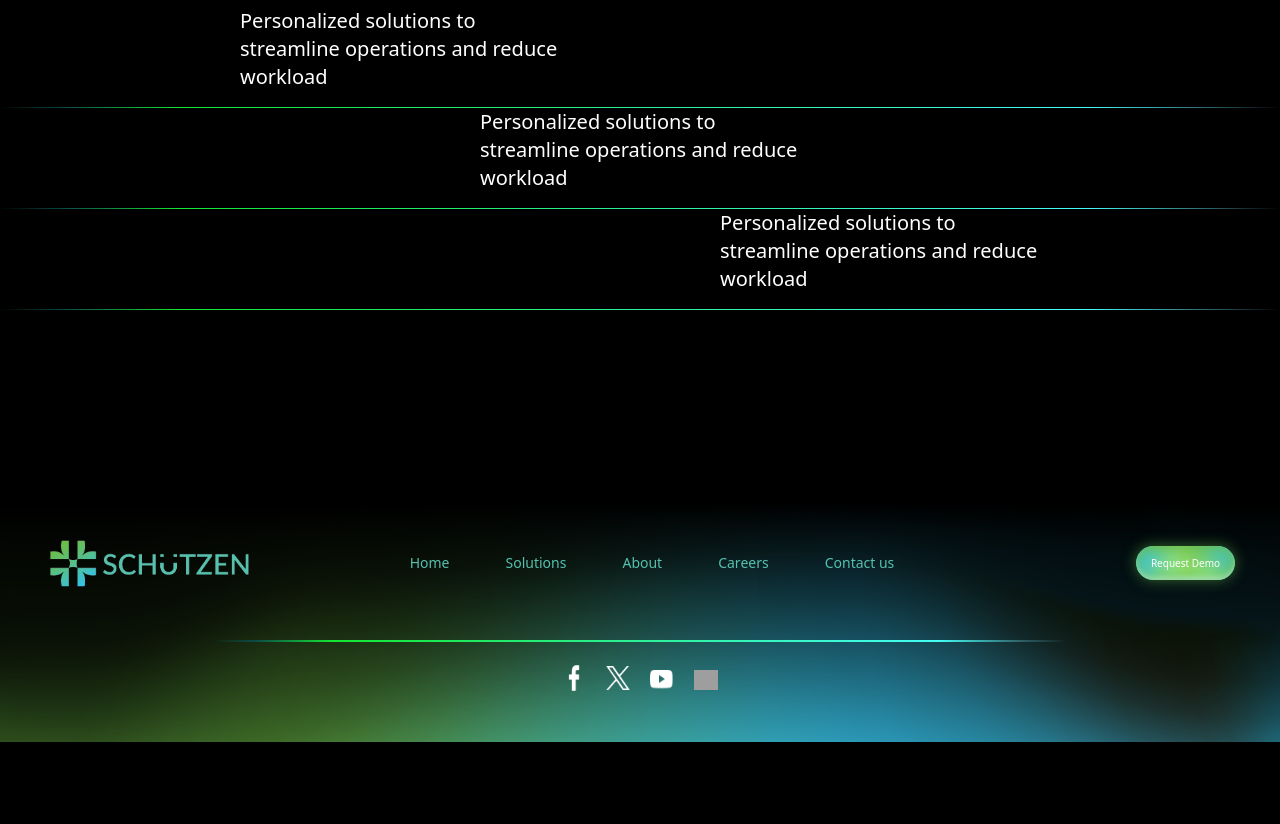
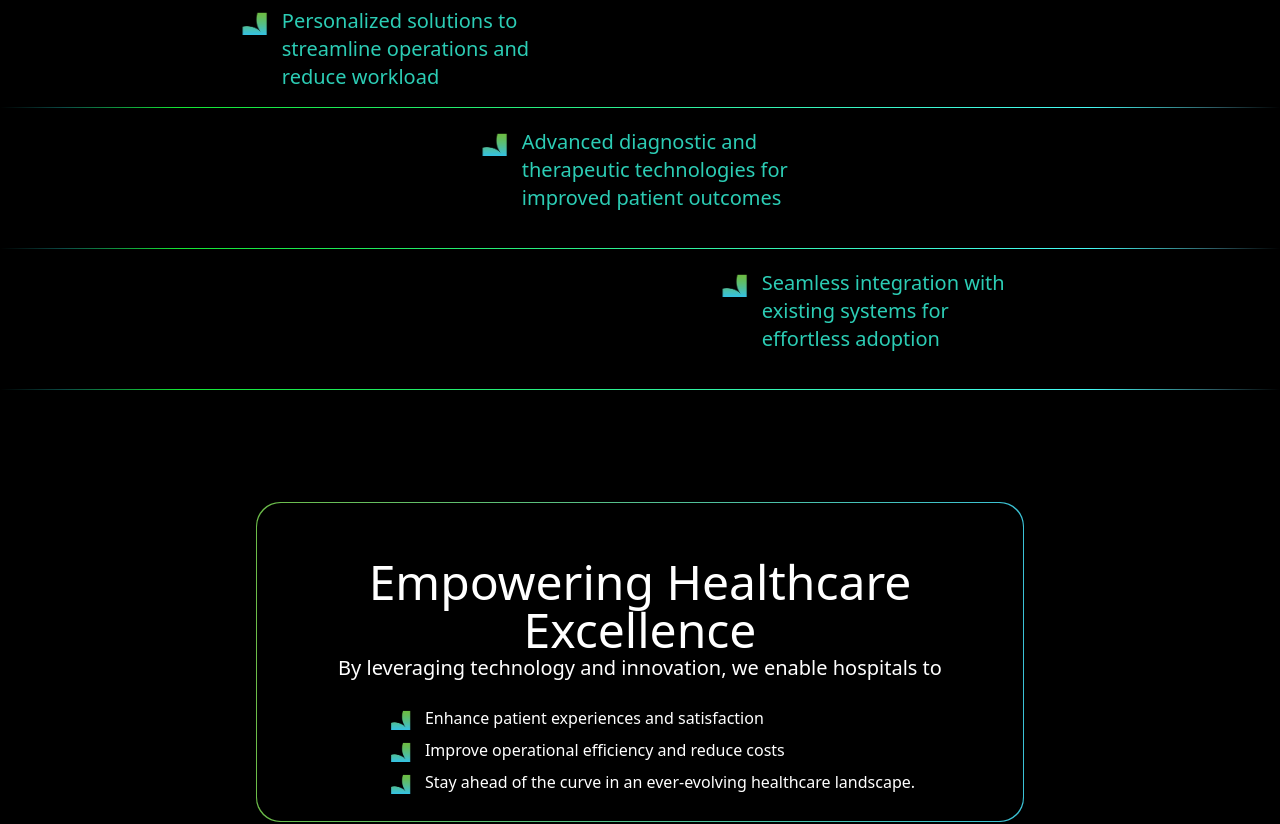
Before and after one commit to akhilr22/schutzen, a Next.js app: page /about in a window 1280 px wide. Shown: the part 1700-2524 px from the top of the page. Before the commit the page ends 2442 px from the top, so only its background shows below. Built offline with nearby package versions, Linux system fonts and the light colour scheme; grey boxes are pictures that could not be loaded.

Commit message:
about page compleate

```diff
--- a/src/app/about/page.tsx
+++ b/src/app/about/page.tsx
@@ -1,5 +1,7 @@
 import React from "react";
 import bg from "@/app/assets/aboutUs_bg.png";
+import boxIcon from "@/app/assets/box-cornner.png";
+import Image from "next/image";
 export default function page() {
   return (
     <div>
@@ -52,7 +54,8 @@ export default function page() {
       <div className="mt-10">
         <div className="flex justify-around text-start ">
           {" "}
-          <div className="w-1/4 text-xl">
+          <div className=" w-1/4 text-xl text-[#2ccdb5] flex">
+            <Image src={boxIcon} alt="boxImg" className="w-10 h-10 pb-3 mr-3" />
             <span>Personalized solutions to streamline operations and reduce workload</span>{" "}
           </div>
           <div></div>
@@ -63,8 +66,9 @@ export default function page() {
         ></div>{" "}
         <div className="flex justify-center text-start ">
           {" "}
-          <div className="w-1/4 text-xl">
-            <span>Personalized solutions to streamline operations and reduce workload</span>{" "}
+          <div className="w-1/4 text-xl text-[#2ccdb5] flex my-5">
+            <Image src={boxIcon} alt="boxImg" className="w-10 h-10 pb-3 mr-3" />
+            <span>Advanced diagnostic and therapeutic technologies for improved patient outcomes</span>{" "}
           </div>
         </div>
         <div
@@ -74,14 +78,48 @@ export default function page() {
         <div className="flex justify-around text-start ">
           {" "}
           <div></div>
-          <div className="w-1/4 text-xl">
-            <span>Personalized solutions to streamline operations and reduce workload</span>{" "}
+          <div className="w-1/4 text-xl text-[#2ccdb5] flex my-5">
+            <Image src={boxIcon} alt="boxImg" className="w-10 h-10 pb-3 mr-3" />
+            <span>Seamless integration with existing systems for effortless adoption</span>{" "}
           </div>
         </div>
         <div
           className="stripe_line mx-auto rounded-full scroll_animate overflow-x-hidden h-[1px] w-full mt-4"
           data-aos="fade-right"
         ></div>{" "}
+        <div className="mt-28 flex justify-center items-center">
+          <div
+            className="w-20 h-20 sm:w-3/5 sm:h-80 p-[1px] bg-gradient-to-r from-[#6dbd49] to-[#3bc2d6] rounded-3xl scroll_animate mx-auto"
+            data-aos="fade-right"
+          >
+            <div className="w-full h-full bg-black rounded-3xl flex flex-col items-center justify-center">
+              <div className="text-center">
+                <div className="pt-7">
+                  <span className="text-5xl block ">Empowering Healthcare Excellence</span>
+                </div>
+                <span className="text-xl block">By leveraging technology and innovation, we enable hospitals to</span>
+              </div>
+
+              <div className="mt-6 w-full flex justify-center">
+                <div className="ml-6">
+                  <div className="flex items-center">
+                    <Image src={boxIcon} alt="boxImg" className="w-6 h-6 mr-3" />
+                    <p>Enhance patient experiences and satisfaction</p>
+                  </div>
+                  <div className="flex items-center mt-2">
+                    <Image src={boxIcon} alt="boxImg" className="w-6 h-6 mr-3" />
+                    <p>Improve operational efficiency and reduce costs</p>
+                  </div>
+                  <div className="flex items-center mt-2">
+                    <Image src={boxIcon} alt="boxImg" className="w-6 h-6 mr-3" />
+                    <p>Stay ahead of the curve in an ever-evolving healthcare landscape.</p>
+                  </div>
+                </div>
+              </div>
+
+            </div>
+          </div>
+        </div>
       </div>
     </div>
   );
--- a/src/components/form/CarrersForm.tsx
+++ b/src/components/form/CarrersForm.tsx
@@ -109,7 +109,7 @@ export default function CareersForm() {
               className="p-[1px] bg-gradient-to-r from-[#6dbd49] to-[#3bc2d6] rounded-[28px] h-full mb-3 cursor-pointer"
               onClick={() => handleDivClick(coverLetterRef)}
             >
-              <div className="bg-[#fefaf5] dark:bg-black dark:text-white w-full h-full rounded-[26px] p-4 flex flex-col">
+              <div className="bg-[#fefaf5] dark:bg-black dark:text-white w-full h-full rounded-[26px] p-4 flex flex-1">
                 <label htmlFor="coverLetter" className="text-gray-500 dark:text-gray-300 text-xl">Cover Letter*</label>
                 <input
                   type="file"
@@ -118,7 +118,7 @@ export default function CareersForm() {
                   ref={coverLetterRef} // Attach the ref to the input field
                   onChange={(e) => handleFileUpload(e, 'coverLetter')}
                 />
-                <Image src={upload} alt="upload" className="w-7 h-7" />
+                <Image src={upload} alt="upload" className="w-7 h-7 ml-auto" />
 
                 {errors.coverLetter && <span className="text-red-500 text-sm">{errors.coverLetter.message}</span>}
               </div>
@@ -129,7 +129,7 @@ export default function CareersForm() {
               className="p-[1px] bg-gradient-to-r from-[#6dbd49] to-[#3bc2d6] rounded-[28px] h-full mb-3 cursor-pointer"
               onClick={() => handleDivClick(resumeRef)}
             >
-              <div className="bg-[#fefaf5] dark:bg-black dark:text-white w-full h-full rounded-[26px] p-4 flex flex-col">
+              <div className="bg-[#fefaf5] dark:bg-black dark:text-white w-full h-full rounded-[26px] p-4 flex flex-1">
                 <label htmlFor="resume" className="text-gray-500 dark:text-gray-300 text-xl">Resume*</label>
                 <input
                   type="file"
@@ -138,7 +138,7 @@ export default function CareersForm() {
                   ref={resumeRef} // Attach the ref to the input field
                   onChange={(e) => handleFileUpload(e, 'resume')}
                 />
-                <Image src={upload} alt="upload" className="w-7 h-7" />
+                <Image src={upload} alt="upload" className="w-7 h-7 ml-auto" />
                 {errors.resume && <span className="text-red-500 text-sm">{errors.resume.message}</span>}
 
               </div>
```
Also changed, not shown: src/app/assets/Schutzen Website 12.11_design icon.svg (added).
